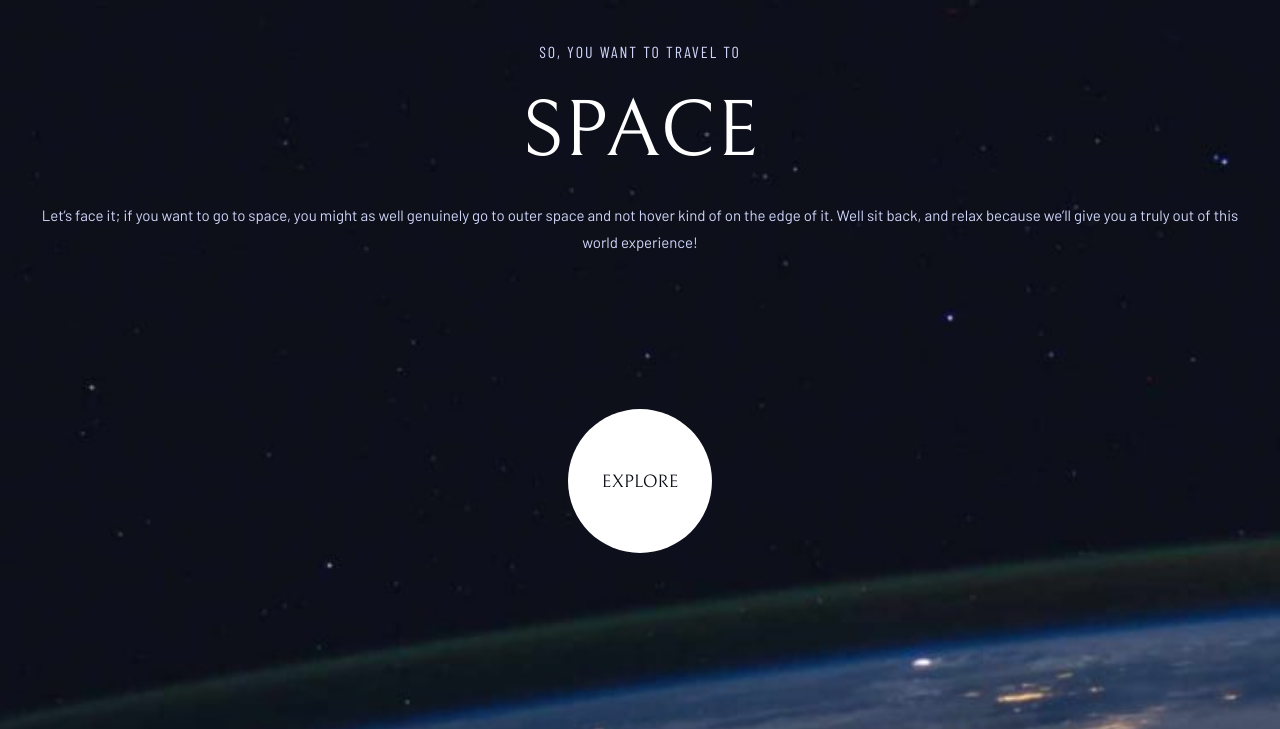
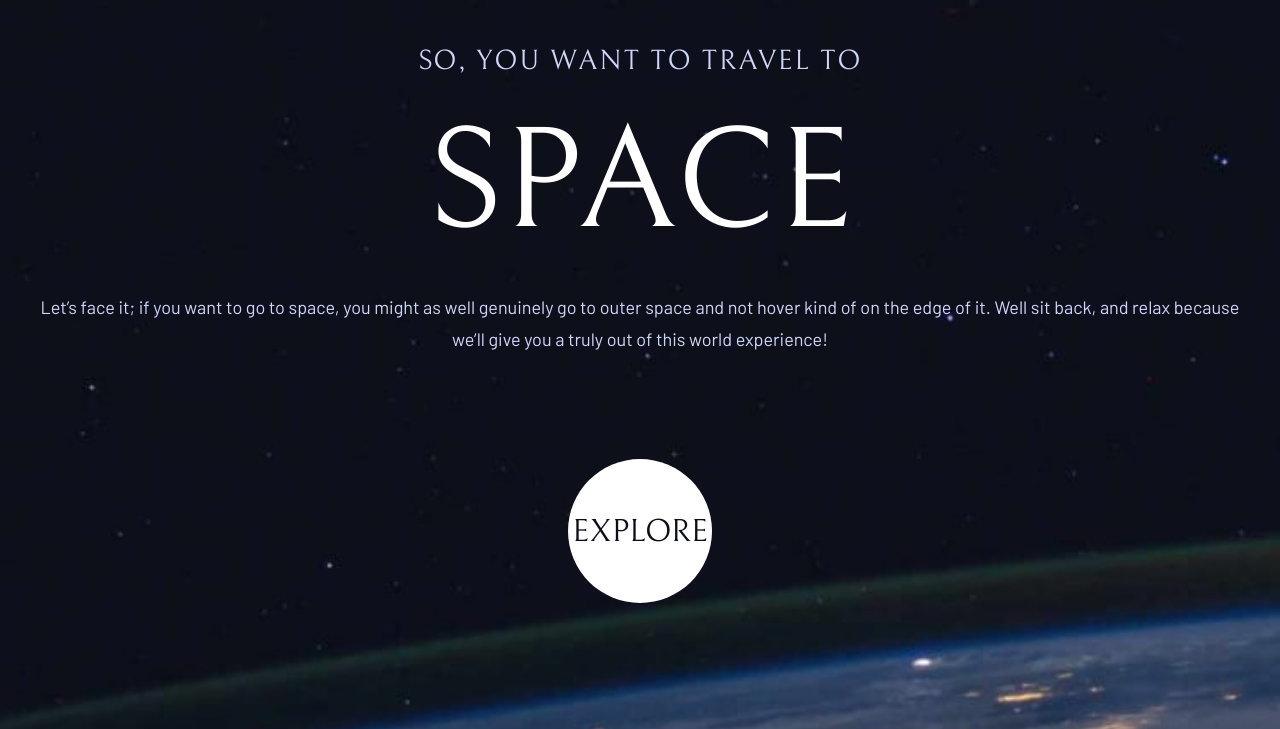
Before and after one commit to jkaps9/space-tourism, a website built with webpack: page src/template.html in a window 1280 px wide. Shown: the part 71-800 px from the top of the page. Built offline with nearby package versions, Linux system fonts and the light colour scheme.

Commit message:
update font sizes

```diff
--- a/src/styles.css
+++ b/src/styles.css
@@ -76,7 +76,7 @@ button {
 /* Text Presets */
 .text-preset-1 {
   font-family: var(--bellefair);
-  font-size: 5rem;
+  font-size: 9em;
   font-weight: normal;
   letter-spacing: 0;
   line-height: normal;
@@ -84,15 +84,15 @@ button {
 
 .text-preset-4 {
   font-family: var(--bellefair);
-  font-size: 1.125rem;
+  font-size: 2em;
   font-weight: normal;
   letter-spacing: 0px;
   line-height: normal;
 }
 
 .text-preset-6 {
-  font-family: var(--barlow-condensed);
-  font-size: 1rem;
+  font-family: var(--bellefair);
+  font-size: 1.75em;
   font-weight: normal;
   letter-spacing: 2px;
   line-height: normal;
@@ -100,7 +100,7 @@ button {
 
 .text-preset-8 {
   font-family: var(--barlow-condensed);
-  font-size: 1rem;
+  font-size: 1em;
   font-weight: normal;
   letter-spacing: 2px;
   line-height: normal;
@@ -108,7 +108,7 @@ button {
 
 .text-preset-9 {
   font-family: var(--barlow-regular);
-  font-size: 0.9375rem;
+  font-size: 1.125em;
   font-weight: normal;
   letter-spacing: 0;
   line-height: 180%;
```
